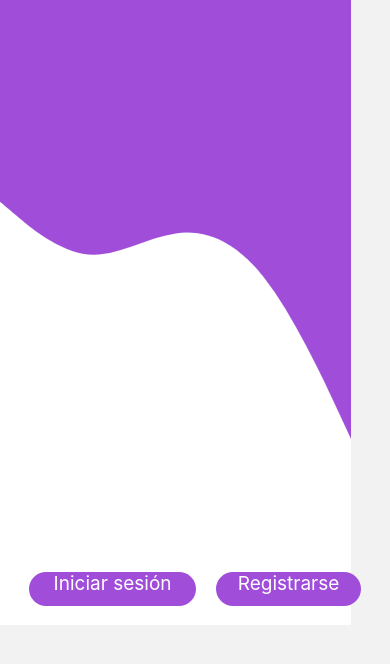
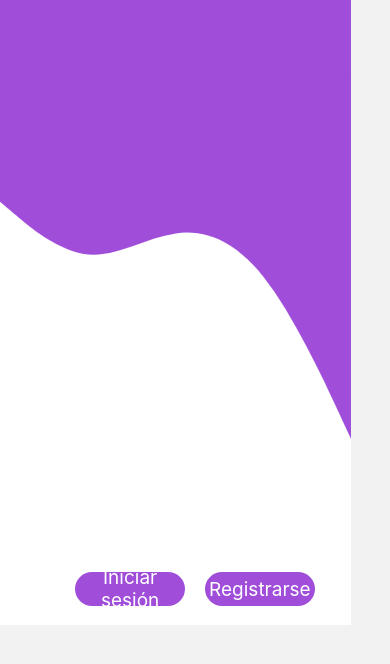
Before and after one commit to Rodriasdev/todo-list-react-native, a React Native app: screen / in a window 390 px wide. Shown: the top 664 px of the page. Built offline with nearby package versions, Linux system fonts and the light colour scheme.

Commit message:
modifiqued styles

```diff
--- a/components/ButtonsIndex.tsx
+++ b/components/ButtonsIndex.tsx
@@ -20,17 +20,20 @@ export const ButtonsIndex: React.FC = () => {
 const style = ScaledSheet.create({
     buttonRegister:{
         backgroundColor: '#a04dda',
-        width: '130@s',
         borderRadius: 20,
         height: '30@s',
         marginLeft: 20,
-
+        flex: 1,
+        justifyContent: 'center',
+        marginRight: 20
     },
     buttonLogin:{
         backgroundColor: '#a04dda',
-        width: '150@s',
         borderRadius: 20,
-        height: '30@s'
+        height: '30@s',
+        flex: 1,
+        justifyContent: 'center',
+        marginLeft: 20,
     },
     text: {
         textAlign: 'center',
--- a/components/ButtonsLogin.tsx
+++ b/components/ButtonsLogin.tsx
@@ -15,9 +15,11 @@ export const ButtonsLogin: React.FC = () => {
                 <Text>Contraseña *</Text>
                 <StyledTextInput/>
             </View>
+            <View style={{flex: 1, height: 20}}>
             <TouchableOpacity style={styles.ButtonLogin}>
                     <Link to={'Register'} style={styles.text}>Iniciar sesión</Link>
             </TouchableOpacity>
+            </View>
         </View>
     );
 };
@@ -40,14 +42,14 @@ const styles = ScaledSheet.create({
         backgroundColor: '#a04dda',
         width: '130@s',
         borderRadius: 20,
-        height: '30@s',
         marginLeft: 20,
-        alignSelf: 'center',
-        marginTop: 10
+        marginTop: 10,
+        alignSelf: 'center'
     },
     text:{
         textAlign: 'center',
         fontSize: 19,
-        color: 'white'
+        color: 'white',
+        padding: 10
     }
 })
```
